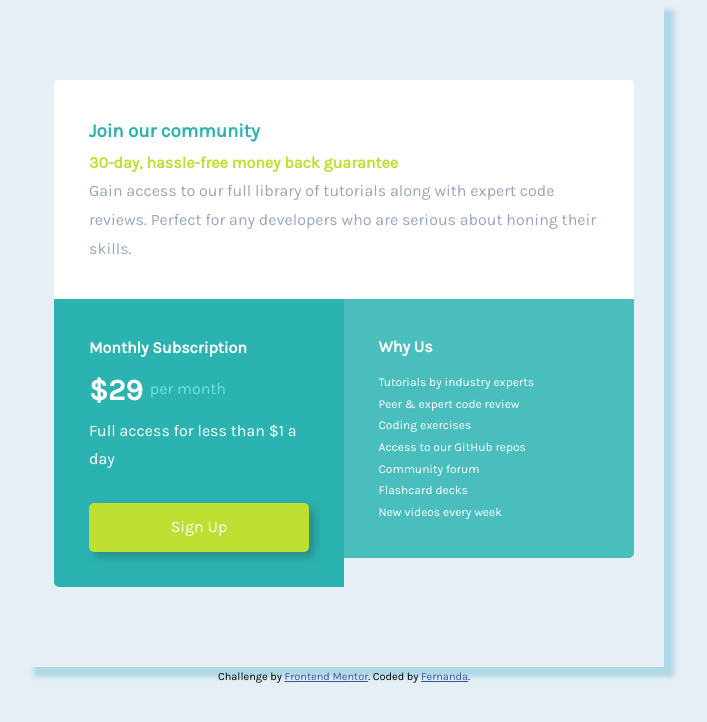
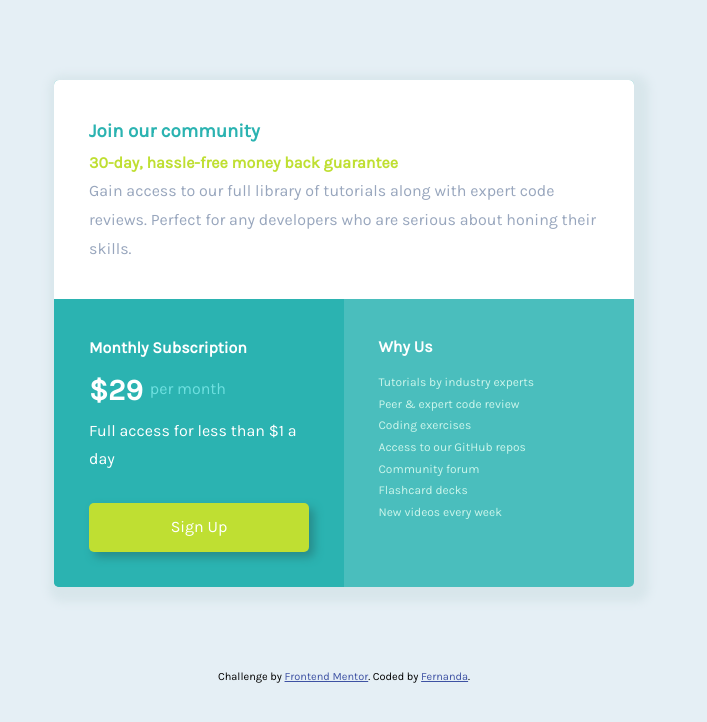
Before and after one commit to fernandanevesf/single-price-grid-component, a plain HTML site: page index.html in a window 1280 px wide. Shown: the whole page, without its empty margins (296-1003 px from the left). Drawn offline with Linux system fonts and the light colour scheme.

Commit message:
Update style.css

```diff
--- a/style.css
+++ b/style.css
@@ -15,7 +15,12 @@ body{
     margin: auto;
     width: 100%;
     padding: 80px 30px;
-    box-shadow: 10px 10px 5px lightblue;
+}
+
+.container-2{
+    box-shadow: 5px 5px 10px 10px rgb(216, 230, 235);
+    border-radius: 5px;
+    background-color: #4ABEBD;
 }
 
 .join{
@@ -82,12 +87,13 @@ h3{
 .why-us > p{
     font-size: 12px;
     font-weight: 200;
+    color: rgb(203, 245, 235);;
 }
 
 .attribution { font-size: 11px; text-align: center; }
 .attribution a { color: hsl(228, 45%, 44%); }
 
-@media only screen and (min-width: 768px){
+@media only screen and (min-width: 800px){
 
     .container{
         margin: auto;
@@ -114,6 +120,7 @@ h3{
 
     .why-us{
         width:50%;
+        height: inherit;
         float:left;
         border-radius: 0 0 5px 0;
         line-height: 1.8;
```
